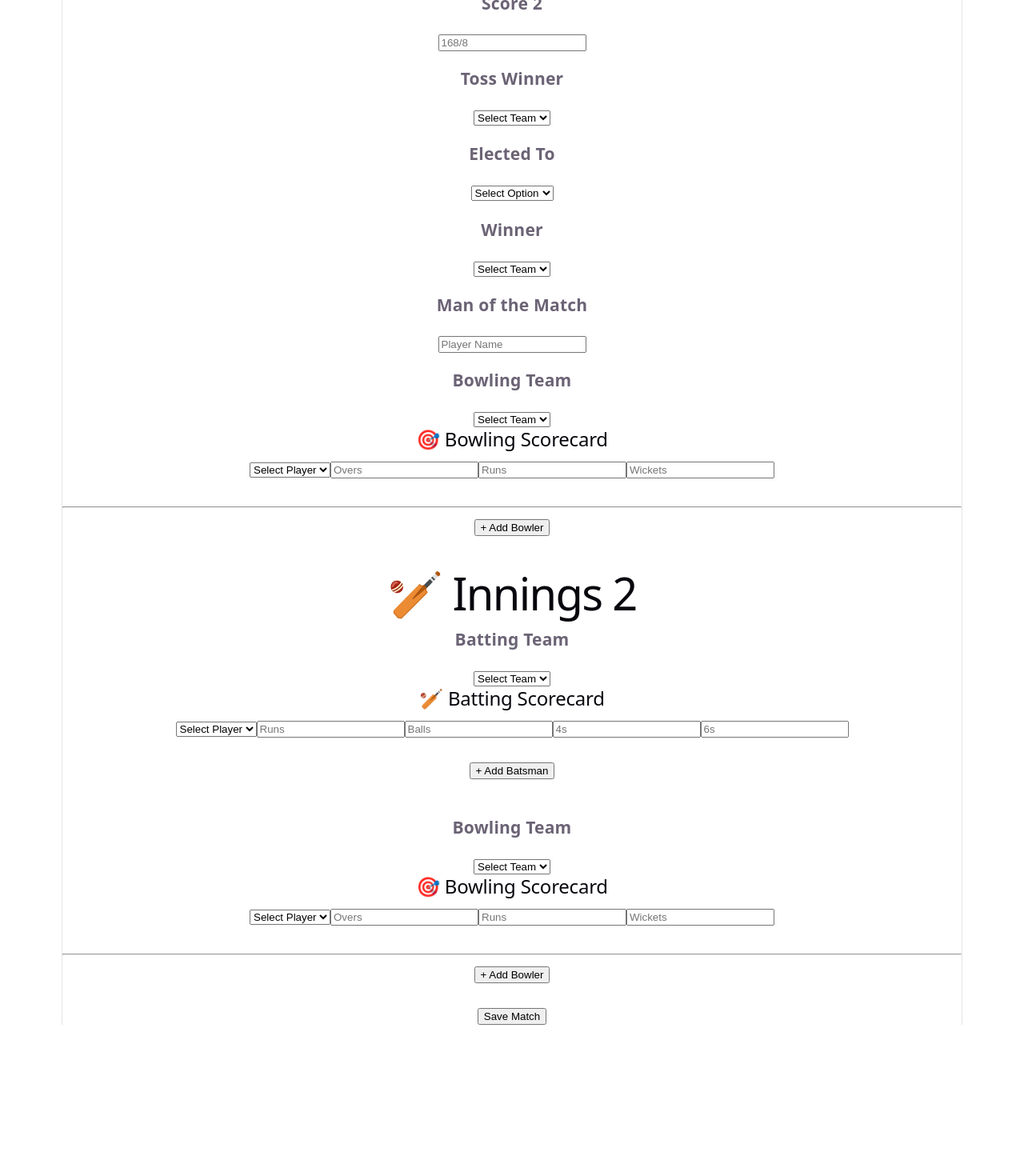
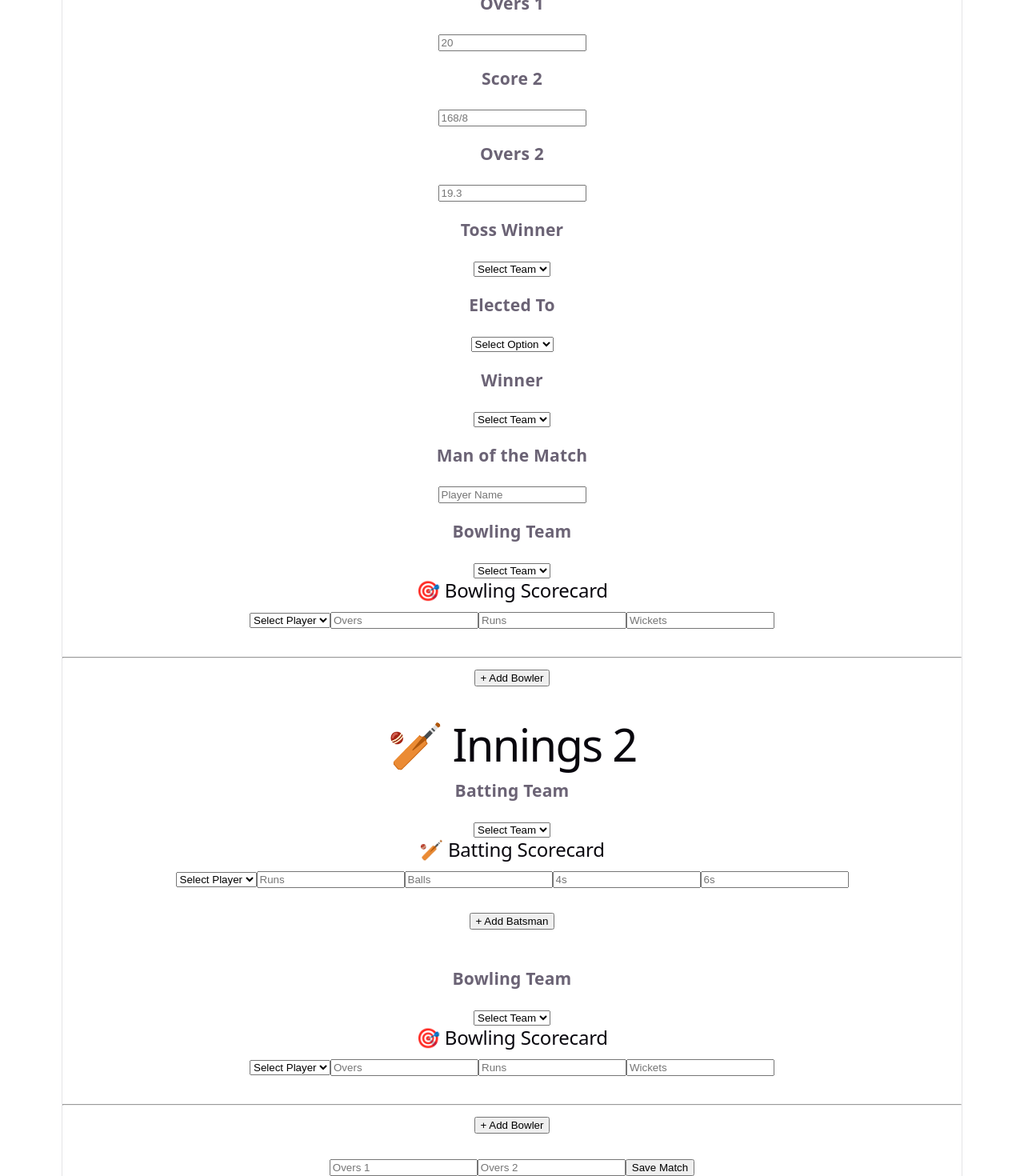
Before and after one commit to gangulaumesh-dep/RCG-Live-Scoring, a React app: page /add-match in a window 1280 px wide. Shown: the part 908-2378 px from the top of the page at 80% size. Before the commit the page ends 2189 px from the top, so only its background shows below. Built offline with nearby package versions, Linux system fonts and the light colour scheme; the HTML template or start-up script is replaced by a standard one.

Commit message:
nrr and tournament system working

```diff
--- a/src/pages/AddMatch.jsx
+++ b/src/pages/AddMatch.jsx
@@ -99,6 +99,8 @@ const addBowler2 = () => {
     }
   ])
 }
+const [oversTeam1, setOversTeam1] = useState('')
+const [oversTeam2, setOversTeam2] = useState('')
   return (
     <div>
       <h1>Add Match</h1>
@@ -260,7 +262,16 @@ const addBowler2 = () => {
           setScore1(e.target.value)
         }
       />
+       <h3>Overs 1</h3>
 
+<input
+  type="text"
+  placeholder="20"
+  value={oversTeam1}
+  onChange={(e) =>
+    setOversTeam1(e.target.value)
+  }
+/>
       <h3>Score 2</h3>
 
       <input
@@ -271,7 +282,16 @@ const addBowler2 = () => {
           setScore2(e.target.value)
         }
       />
+         <h3>Overs 2</h3>
 
+<input
+  type="text"
+  placeholder="19.3"
+  value={oversTeam2}
+  onChange={(e) =>
+    setOversTeam2(e.target.value)
+  }
+/>
       <h3>Toss Winner</h3>
 
       <select
@@ -636,7 +656,23 @@ const addBowler2 = () => {
 
   <br />
   <br />
+    <input
+  type="text"
+  placeholder="Overs 1"
+  value={oversTeam1}
+  onChange={(e) =>
+    setOversTeam1(e.target.value)
+  }
+/>
 
+<input
+  type="text"
+  placeholder="Overs 2"
+  value={oversTeam2}
+  onChange={(e) =>
+    setOversTeam2(e.target.value)
+  }
+/>
  <button onClick={() => {
     const newMatch = {
   id: Date.now(),
@@ -644,6 +680,8 @@ const addBowler2 = () => {
   team2,
   score1,
   score2,
+  oversTeam1,
+  oversTeam2,
   tossWinner,
   electedTo,
   winner,
@@ -700,6 +738,8 @@ bowling2: bowling2.map((player) => ({
     setTeam2('')
     setScore1('')
     setScore2('')
+    setOversTeam1('')
+setOversTeam2('')
     setTossWinner('')
     setElectedTo('')
     setWinner('')
--- a/src/pages/PointsTable.jsx
+++ b/src/pages/PointsTable.jsx
@@ -11,13 +11,19 @@ try {
 }
 
   const table = teams.map((team) => ({
-    ...team,
-    matches: 0,
-    wins: 0,
-    losses: 0,
-    points: 0
-  }))
+  ...team,
+  matches: 0,
+  wins: 0,
+  losses: 0,
+  points: 0,
 
+  runsScored: 0,
+  runsConceded: 0,
+  oversFaced: 0,
+  oversBowled: 0,
+
+  nrr: 0
+}))
   matches.forEach((match) => {
   console.log(
     "MATCH:",
@@ -37,7 +43,31 @@ try {
   console.log("FOUND:", team1, team2)
 
   if (!team1 || !team2) return
+  const runs1 =
+  parseInt(match.score1) || 0
 
+const runs2 =
+  parseInt(match.score2) || 0
+
+const overs1 =
+  parseFloat(match.oversTeam1)
+
+const overs2 =
+  parseFloat(match.oversTeam2)
+
+if (!overs1 || !overs2) {
+  return
+}
+
+team1.runsScored += runs1
+team1.runsConceded += runs2
+team1.oversFaced += overs1
+team1.oversBowled += overs2
+
+team2.runsScored += runs2
+team2.runsConceded += runs1
+team2.oversFaced += overs2
+team2.oversBowled += overs1
   team1.matches += 1
   team2.matches += 1
 
@@ -52,6 +82,23 @@ try {
     team2.points += 2
     team1.losses += 1
   }
+})
+ table.forEach((team) => {
+  const battingRate =
+    team.oversFaced > 0
+      ? team.runsScored /
+        team.oversFaced
+      : 0
+
+  const bowlingRate =
+    team.oversBowled > 0
+      ? team.runsConceded /
+        team.oversBowled
+      : 0
+
+  team.nrr = (
+    battingRate - bowlingRate
+  ).toFixed(2)
 })
 
   const sortedTeams = table.sort(
@@ -71,6 +118,7 @@ try {
             <th>Wins</th>
             <th>Losses</th>
             <th>Points</th>
+            <th>NRR</th>
           </tr>
         </thead>
 
@@ -83,6 +131,7 @@ try {
               <td>{team.wins}</td>
               <td>{team.losses}</td>
               <td>{team.points}</td>
+              <td>{team.nrr}</td>
             </tr>
           ))}
         </tbody>
```
